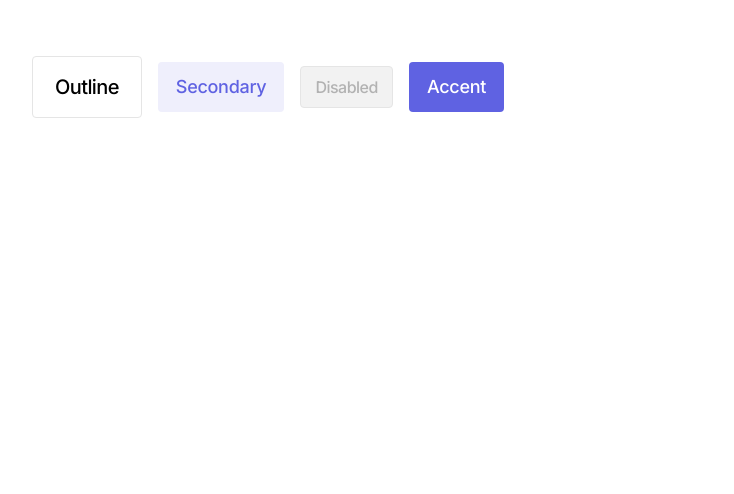
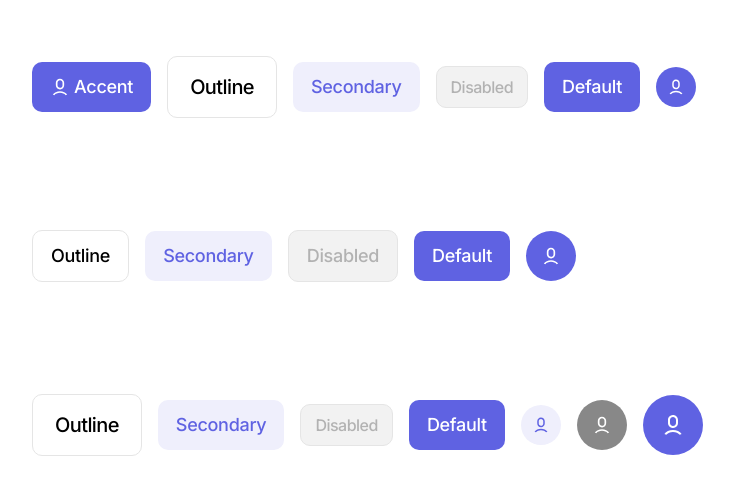
Before and after one commit to congotech/front-end, a Next.js app: page / in a window 1280 px wide. Shown: the top 494 px of the page, without its empty margins (24-758 px from the left). Built offline with nearby package versions, Linux system fonts and the light colour scheme.

Commit message:
Utilisation des icones dans un bouton réutilisable

```diff
--- a/package.json
+++ b/package.json
@@ -13,7 +13,8 @@
     "firebase": "^11.3.1",
     "next": "15.1.7",
     "react": "^19.0.0",
-    "react-dom": "^19.0.0"
+    "react-dom": "^19.0.0",
+    "react-icons": "^5.5.0"
   },
   "devDependencies": {
     "@eslint/eslintrc": "^3",
--- a/src/pages/index.tsx
+++ b/src/pages/index.tsx
@@ -1,5 +1,6 @@
 import { Seo } from "@/ui/components/seo";
 import { Button } from "@/ui/design-system/button/button";
+import { RiUser6Line } from "react-icons/ri";
 import { Typography } from "@/ui/design-system/typography/typography";
 
 
@@ -8,10 +9,42 @@
     <>
       <Seo title="Codeurs Monkeys" description="decription...."/>
       <div className="flex items-center gap-4 p-14">
+        <Button icon={{icon:RiUser6Line}} iconPosition="left">Accent</Button>
         <Button size="large" variant="outline">Outline</Button>
         <Button size="medium" variant="secondary">Secondary</Button>
         <Button size="small" variant="disabled">Disabled</Button>
-        <Button>Accent</Button>
+        <Button>Default</Button>
+        <Button size="small" variant="ico" icon={{icon:RiUser6Line}}/>
+      </div>
+      <div className="flex items-center gap-4 p-14">
+        <Button variant="outline">Outline</Button>
+        <Button  variant="secondary">Secondary</Button>
+        <Button variant="disabled">Disabled</Button>
+        <Button>Default</Button>
+        <Button size="medium" variant="ico" icon={{icon:RiUser6Line}}/>
+      </div>
+      <div className="flex items-center gap-4 p-14">
+        <Button size="large" variant="outline">Outline</Button>
+        <Button size="medium" variant="secondary">Secondary</Button>
+        <Button size="small" variant="disabled">Disabled</Button>
+        <Button>Default</Button>
+        <Button
+          size="small"
+          variant="ico"
+          icon={{icon:RiUser6Line}}
+          iconTheme="secondary"
+        />
+        <Button
+          size="medium"
+          variant="ico"
+          icon={{icon:RiUser6Line}}
+          iconTheme="gray"
+        />
+        <Button
+          size="large"
+          variant="ico"
+          icon={{icon:RiUser6Line}}
+        />
       </div>
     </>
   );
--- /dev/null
+++ b/src/types/iconProps.tsx
@@ -0,0 +1,3 @@
+export interface IconProps {
+    icon: React.ElementType;
+}
--- a/src/ui/design-system/button/button.tsx
+++ b/src/ui/design-system/button/button.tsx
@@ -1,9 +1,11 @@
+import { IconProps } from "@/types/iconProps";
 import { clsx } from "clsx";
+import React from "react";
 
 interface Props {
     size?: "small" | "medium" | "large";
     variant?: "accent" | "secondary" | "outline" | "disabled" | "ico";
-    icon?: any;
+    icon?: IconProps;
     iconTheme?: "accent" | "secondary" | "gray";
     iconPosition?: "left" | "right";
     disabled?: boolean;
@@ -39,19 +41,45 @@
             variantStyles = "bg-gray-400 border border-gray-500 text-gray-600 rounded cursor-not-allowed";
             break;
         case "ico":
-            variantStyles = "";
+            if(iconTheme==="accent")
+            {
+                variantStyles = "bg-primary hover:bg-primary-700 text-white rounded-full";
+            }
+            if(iconTheme==="secondary")
+            {
+                variantStyles = "bg-primary-200 hover:bg-primary-300/50 text-primary rounded-full";
+            }
+            if(iconTheme==="gray")
+            {
+                variantStyles = "bg-gray-700 hover:bg-gray-600 text-white rounded-full";
+            }
             break;
     }
 
     switch (size) {
         case "small":
-            sizeStyles = "text-caption3 font-medium px-[14px] py-[11px]";
+            sizeStyles = `text-caption3 font-medium ${
+                variant === "ico"
+                ? "flex items-center justify-center w-[40px] h-[40px]"
+                :"px-[14px] py-[11px]"
+            }`;
+            icoSize = 18;
             break;
         case "medium":
-            sizeStyles = "text-caption2 font-medium px-[18px] py-[15px]";
+            sizeStyles = `text-caption2 font-medium ${
+                variant === "ico"
+                ? "flex items-center justify-center w-[50px] h-[50px]"
+                :"px-[18px] py-[15px]"
+            }`;
+            icoSize = 20;
             break;
         case "large":
-            sizeStyles = "text-caption1 font-medium px-[22px] py-[18px]";
+            sizeStyles = `text-caption1 font-medium ${
+                variant === "ico"
+                ? "flex items-center justify-center w-[60px] h-[60px]"
+                :"px-[22px] py-[18px]"
+            }`;
+            icoSize = 24;
             break;
     }
 
@@ -63,16 +91,17 @@
                 onClick={() => console.log("click")}
                 disabled={disabled || variant === "disabled"}
             >
-                {isLoading && (
-                    <span className="mr-2">Loading...</span>
-                )}
-                {icon && iconPosition === "left" && (
-                    <span className="mr-2">{icon}</span>
-                )}
-                {children}
-                {icon && iconPosition === "right" && (
-                    <span className="ml-2">{icon}</span>
-                )}
+               {icon && variant === "ico"
+               ? (<icon.icon size={icoSize}/>)
+               : (<div className={clsx(icon && "flex items-center gap-1")}>
+                    {icon && iconPosition ==="left" && (
+                        (<icon.icon size={icoSize}/>)
+                    )}
+                    {children}
+                    {icon && iconPosition ==="right" && (
+                        (<icon.icon size={icoSize}/>)
+                    )}
+                </div>)}
             </button>
         </>
     );
--- a/tailwind.config.ts
+++ b/tailwind.config.ts
@@ -108,6 +108,10 @@
         fontWeight: '400',
       }],
     },
+    borderRadius: {
+      DEFAULT: '10px',
+      full:"9999px",
+    },
     extend: {},
   },
   plugins: [],
```
Also changed, not shown: 1 other file (tests, documents, lock files or other folders).
